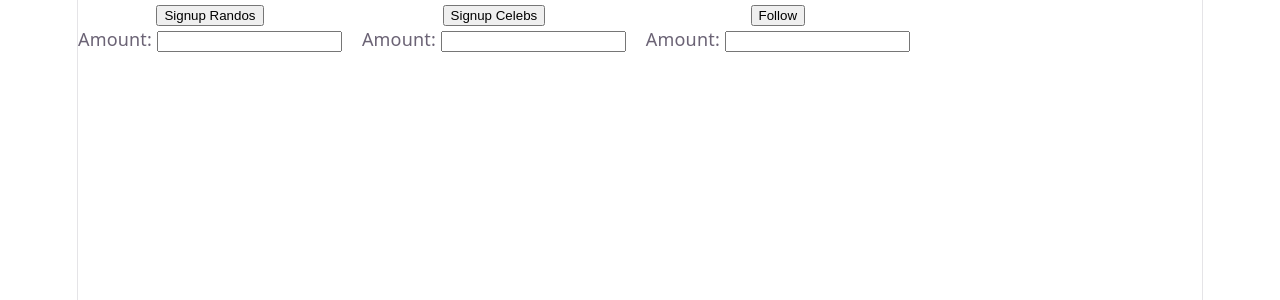
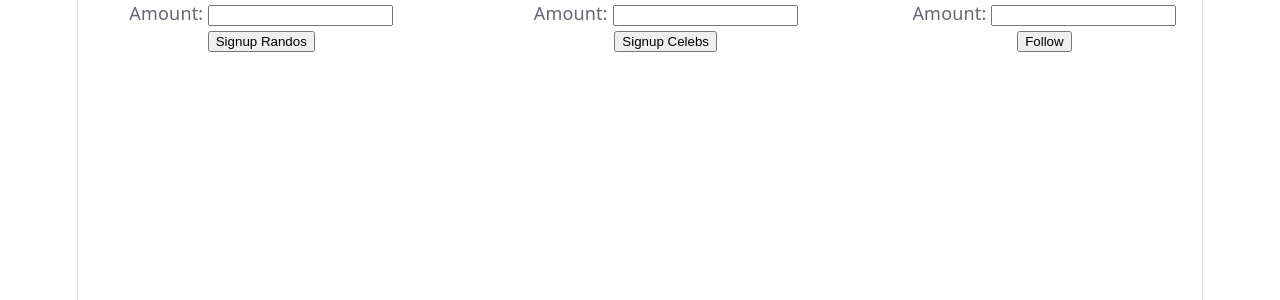
Before and after one commit to nikhil-karnam/twitter_clone, a React (Vite) app in the folder web/: page / in a window 1280 px wide. Shown: the top 300 px of the page. Built offline with nearby package versions, Linux system fonts and the light colour scheme; no server answers.

Commit message:
center buttons

```diff
--- a/web/src/App.tsx
+++ b/web/src/App.tsx
@@ -7,21 +7,18 @@
   const url = import.meta.env.VITE_LAMBDA_URL;
 
   return (
-    <div style={{ display: "flex", gap: 20 }}>
+    <div style={{ display: "flex", justifyContent: "center", gap: 40 }}>
       <div>
+        <label>Amount: <input type="number" value={randos} onChange={(e) => setRandos(e.target.value)} /></label>{" "}
         <button onClick={() => fetch(url + "signup-randos?count=" + randos)}>Signup Randos</button>
-        <br />
-        <label>Amount: <input type="number" value={randos} onChange={(e) => setRandos(e.target.value)} /></label>
       </div>
       <div>
+        <label>Amount: <input type="number" value={celebs} onChange={(e) => setCelebs(e.target.value)} /></label>{" "}
         <button onClick={() => fetch(url + "signup-celebs?count=" + celebs)}>Signup Celebs</button>
-        <br />
-        <label>Amount: <input type="number" value={celebs} onChange={(e) => setCelebs(e.target.value)} /></label>
       </div>
       <div>
+        <label>Amount: <input type="number" value={follows} onChange={(e) => setFollows(e.target.value)} /></label>{" "}
         <button onClick={() => fetch(url + "follow?count=" + follows)}>Follow</button>
-        <br />
-        <label>Amount: <input type="number" value={follows} onChange={(e) => setFollows(e.target.value)} /></label>
       </div>
     </div>
   );
```
